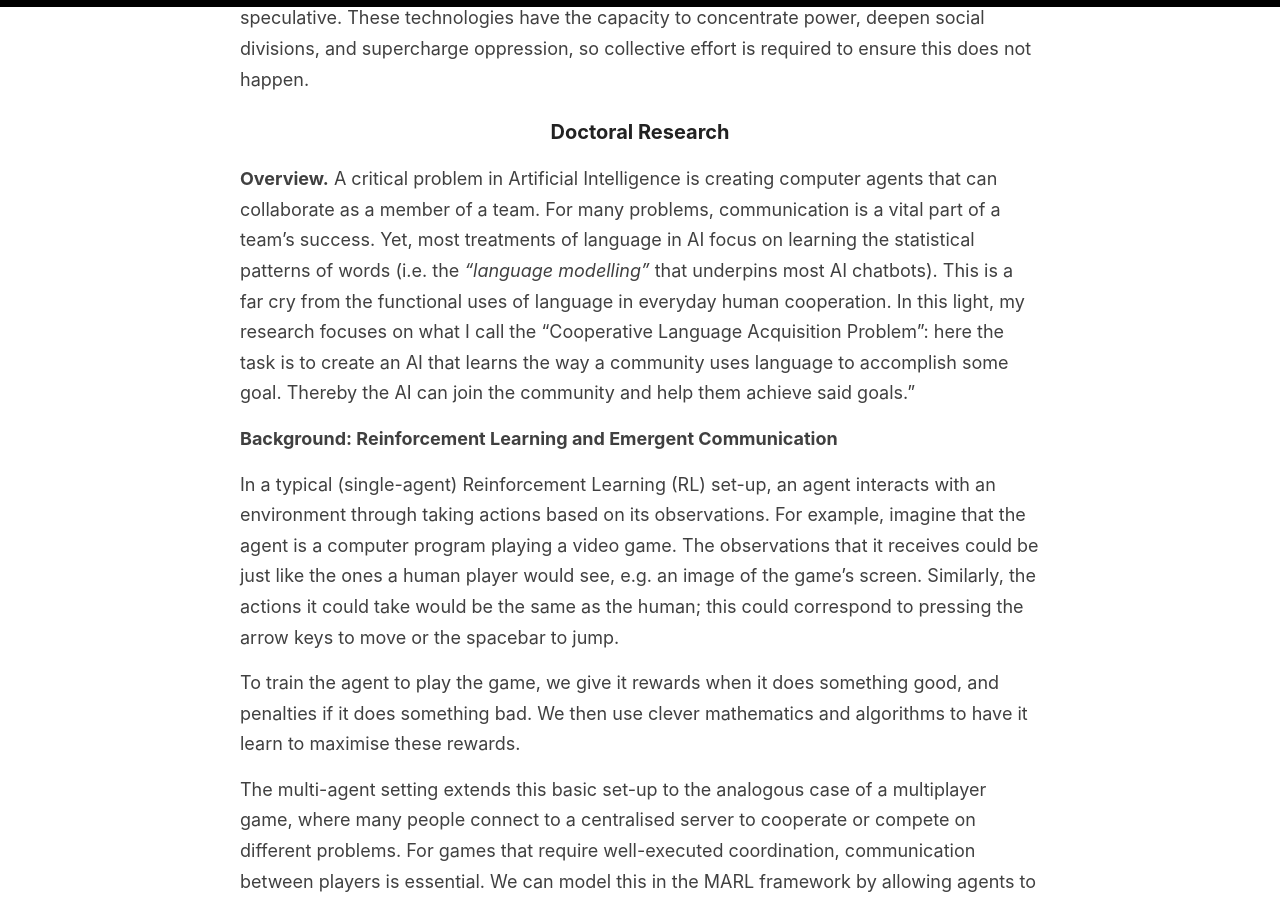
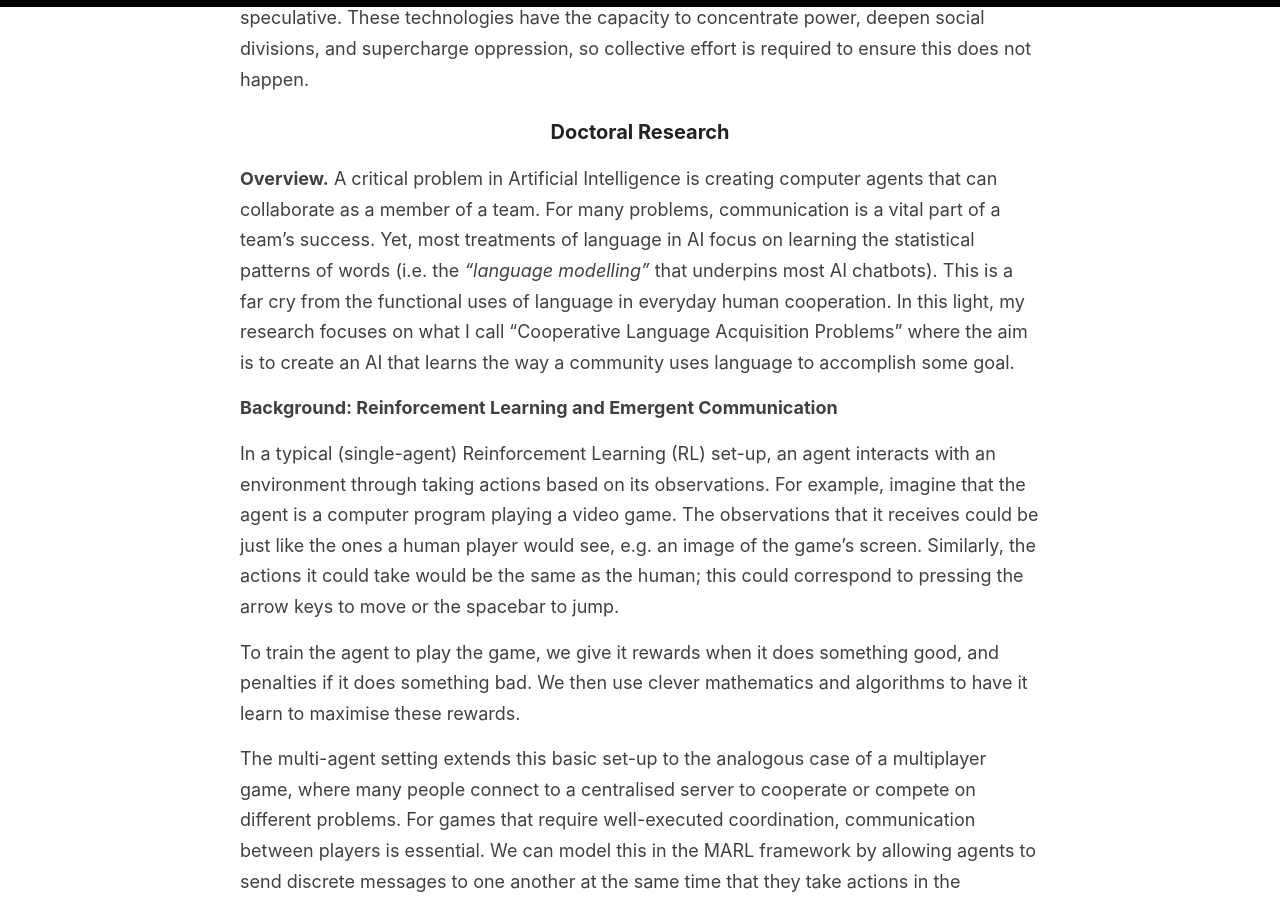
Before and after one commit to DylanCope/dylancope.github.io, a Jekyll site: the page built from index.md, in a window 1280 px wide and 900 px high, scrolled down 1008 px. Built offline with Jekyll 4.4.1, drawn with Linux system fonts in a browser that asks for light colours.

Commit message:
Update index.md

```diff
--- a/index.md
+++ b/index.md
@@ -19,8 +19,7 @@ These technologies have the capacity to concentrate power, deepen social divisio
 **Overview.** A critical problem in Artificial Intelligence is creating computer agents that can collaborate as a member of a team.
 For many problems, communication is a vital part of a team's success. Yet, most treatments of language in AI focus on learning the statistical patterns of words (i.e. the _"language modelling"_ that underpins most AI chatbots).
 This is a far cry from the functional uses of language in everyday human cooperation.
-In this light, my research focuses on what I call the "Cooperative Language Acquisition Problem": here the task is to create an AI that learns the way a community uses language to accomplish some goal.
-Thereby the AI can join the community and help them achieve said goals."
+In this light, my research focuses on what I call "Cooperative Language Acquisition Problems" where the aim is to create an AI that learns the way a community uses language to accomplish some goal.
 
 
 **Background: Reinforcement Learning and Emergent Communication**
```
